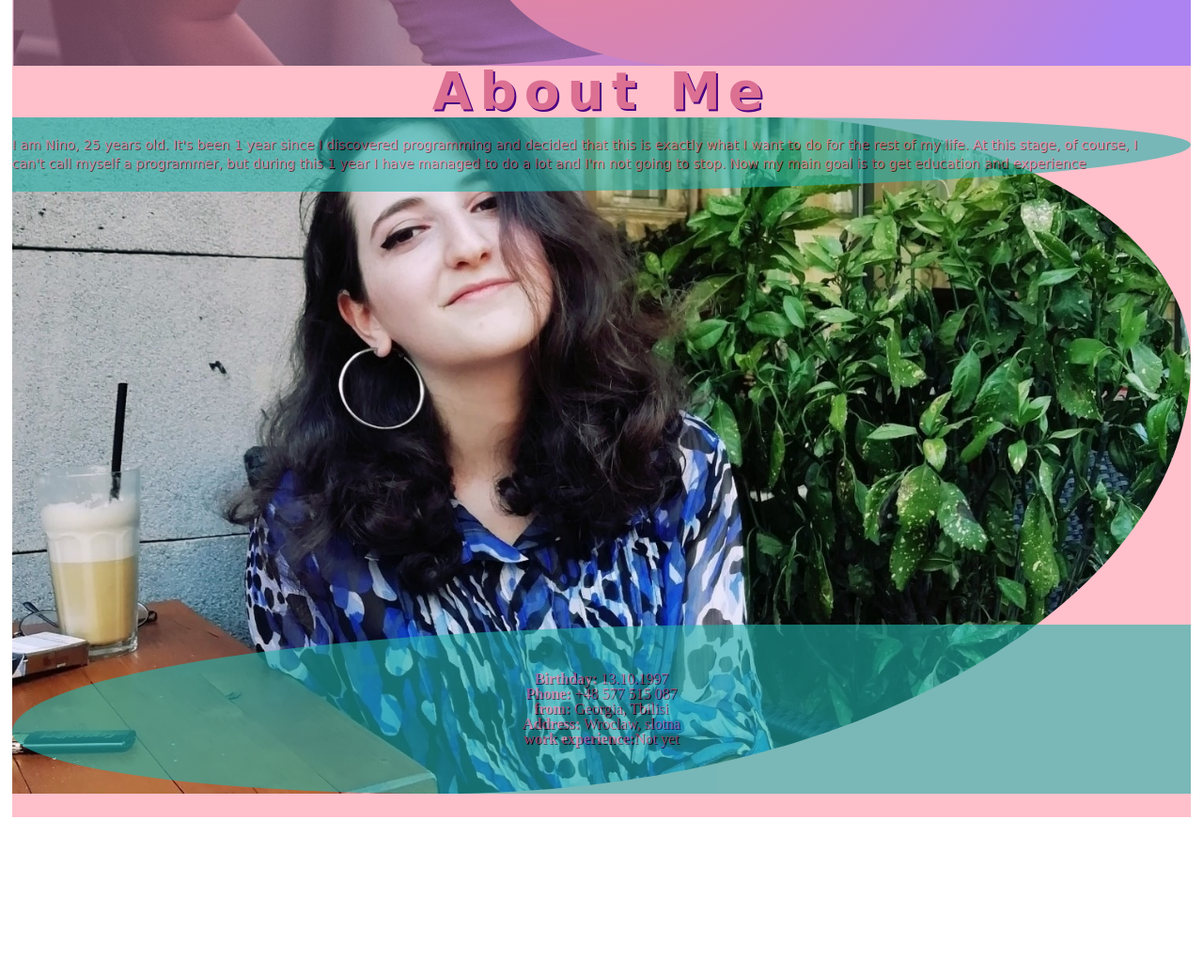
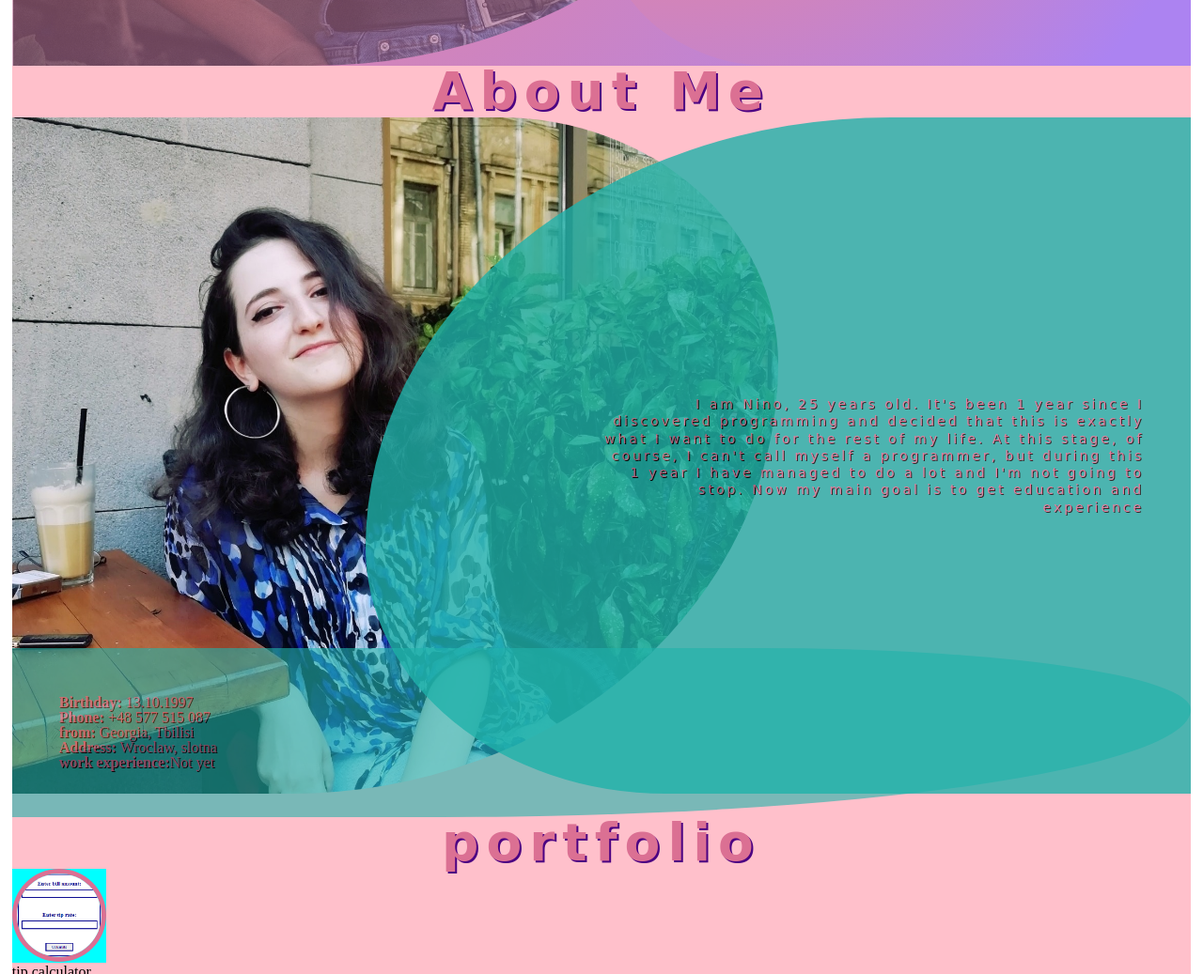
Before and after one commit to nikharebava/Portfolio, a plain HTML site: page index.html in a window 1280 px wide. Shown: the part 730-1767 px from the top of the page at 94% size. Before the commit the page ends 1600 px from the top, so only its background shows below. Drawn offline with Linux system fonts and the light colour scheme; a web font is replaced by a local one.

Commit message:
update about section

```diff
--- a/css/style.css
+++ b/css/style.css
@@ -168,6 +168,26 @@
  .info:hover, .abtext:hover{
     opacity: 1;
  }
+
+/* ...............................projects.......................... */
+.div{
+    height: 100px;
+    width: 100px;
+    background-color: aqua;
+}
+.div img{
+    height: 100%;
+    width: 100%;
+    border-radius: 50%;
+    border: 5px solid palevioletred;
+}
+.portfolio-imgs{
+    display: flex;
+
+}
+
+
+}
  @media(min-width:700px){
       .header ul{
         height: 10vh;
@@ -190,4 +210,58 @@
         align-items: center;
 
     }
+    /* ...........................................about700................... */
+    .abtext{
+        height: 20vh;
+        display: flex;
+        align-items: center;
+    }}
+    @media(min-width:1000px){
+        .background{
+            width: 70%;
+        }
+        .bgtext {
+            width: 50%;
+            height: 70vh;
+            font-size: 60px;
+        }
+        /* .................about............ */
+        .abtext{
+            height: 30vh;
+            display: flex;
+            align-items: center;
+        }
+        .img{
+            width: 65%;
+            height: 90vh;
+            position: absolute;
+            left: 0;
+        }
+        .abtext{
+            width: 70%;
+            height: 90vh;
+            right: 0;
+            border-radius:70% 0% 0 40% ;
+            z-index: 5;
+            text-align: right;
+            padding-left: 20%;
+            opacity: 0.8;
+            line-height: 130%;
+            letter-spacing: 3px;
+        }
+        .abtext:hover{
+            border: 5px solid palevioletred;
+            z-index: 5;
+        }
+
+        .info{
+            text-align: left;
+            bottom: 0;
+            left:0;
+            border-radius: 0 40% 70% 0%;
+        }
+        .info:hover{
+                border: 5px solid palevioletred;
+                z-index: 5;
+        }
  }
--- a/index.html
+++ b/index.html
@@ -17,7 +17,6 @@
 </head>
 <body>
     <header>
-        <!-- <div class="container"> -->
             <div class="header">
                 <i id="bari" class="fa-solid fa-bars-staggered"></i>
                 <nav id="navi">
@@ -30,7 +29,6 @@
                     </ul>
                 </nav>
             </div>
-        <!-- </div> -->
     </header>
     <section id="home">
         <div class="container">
@@ -45,11 +43,15 @@
     </section>
     <section id="about">
         <div class="container">
+            <div class="hidden circle">
+            </div>
             <h2>About Me</h2>
             <div class="about">
+
                     <p class="abtext">
                         I am Nino, 25 years old. It's been 1 year since I discovered programming and decided that this is exactly what I want to do for the rest of my life. At this stage, of course, I can't call myself a programmer, but during this 1 year I have managed to do a lot and I'm not going to stop. Now my main goal is to get education and experience                    </p>
                     <div class="img">
+                    </div>
             </div>
             <div class="info">
                 <ul>
@@ -61,21 +63,23 @@
                 </ul>
             </div>
         </div>
-        </div>
     </section>
-   <!--  <section id="portfolio">
+    <section id="portfolio">
         <div class="container">
             <div class="portfolio">
                 <h2>portfolio</h2>
                 <div class="portfolio-imgs">
                     <div class="div div1">
+                        <div class="hover">
                             <img src="images/tip.png" alt="img">
                             <div class="absolute absolute1">
                                 <h4>tip calculator</h4>
                                 <a href="#"><i class="fa-brands fa-github"></i></a>
                             </div>
                         </div>
-                    <div class="div div2">
+                    </div>
+                </div>
+                    <!-- <div class="div div2">
                         <img src="images/xo.png" alt="img">
                         <div class="absolute absolute2">
                             <h4>tic tac toe</h4>
@@ -94,13 +98,13 @@
                         <div class="absolute absolute4">
                             <h4>Arsha</h4>
                             <a href="#"><i class="fa-brands fa-github"></i></a>
-                        </div>
+                        </div> -->
                     </div>
                 </div>
             </div>
         </div>
     </section>
-    <section id="skills">
+   <!--   <section id="skills">
         <div class="container">
             <h2>Skills</h2>
             <div class="skillsdiv">
```
Lines whose indentation alone changed are shown as unchanged.
